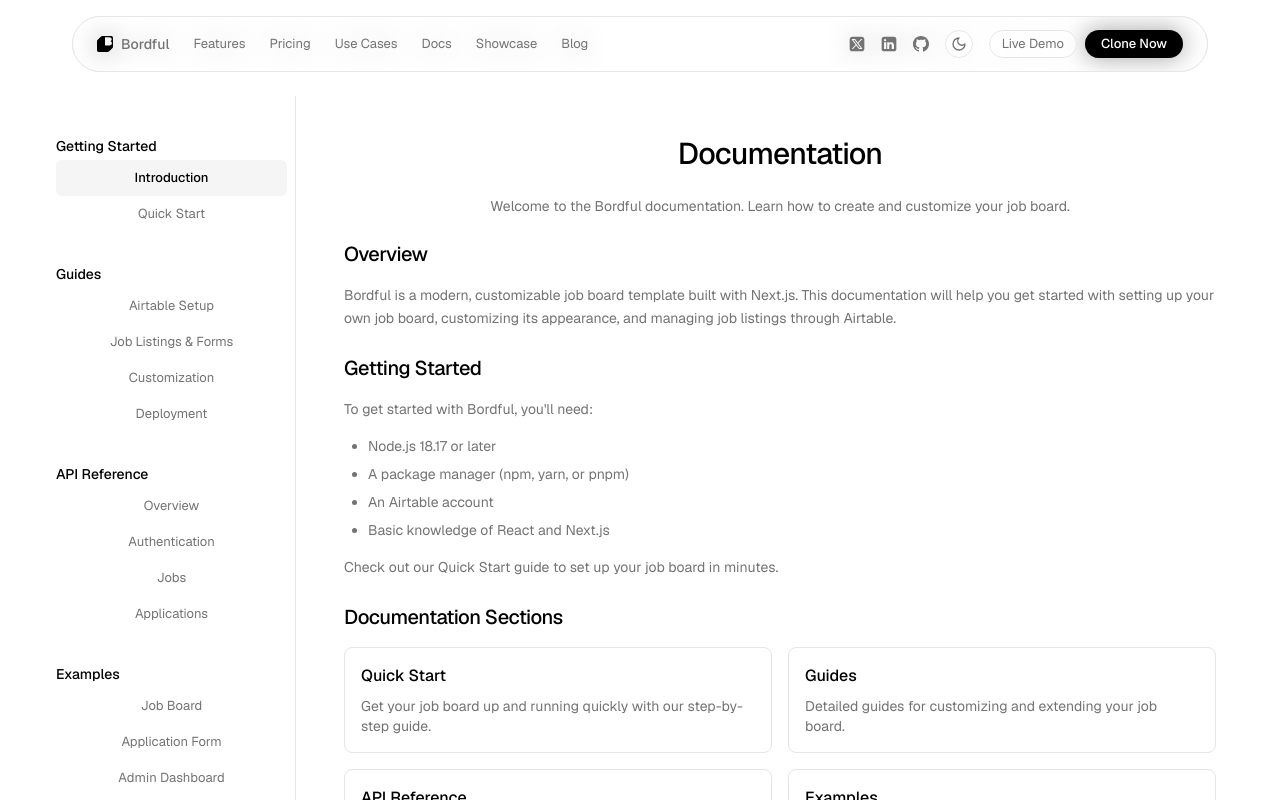
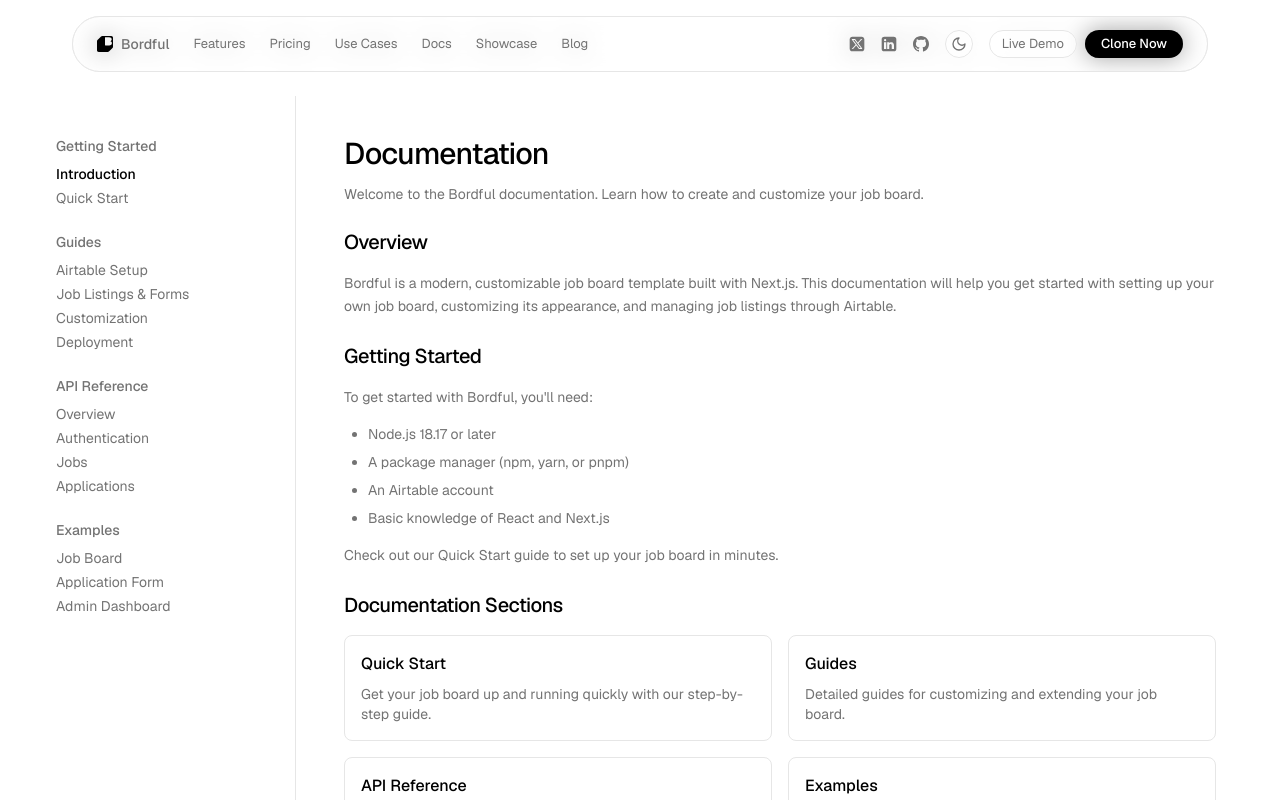
Before and after one commit to craftyme/bordful-marketing, a Next.js app: page /docs in a window 1280 px wide. Shown: the top 800 px of the page. Built offline with nearby package versions, Linux system fonts and the light colour scheme.

Commit message:
docs sidebar improvements

```diff
--- a/app/docs/page.tsx
+++ b/app/docs/page.tsx
@@ -1,12 +1,15 @@
-import { SectionHeader } from "@/components/ui/section-header";
-
 export default function DocsPage() {
   return (
     <div className="space-y-6">
-      <SectionHeader
-        title="Documentation"
-        description="Welcome to the Bordful documentation. Learn how to create and customize your job board."
-      />
+      <div>
+        <h1 className="mb-3 text-2xl font-medium tracking-tight sm:text-3xl">
+          Documentation
+        </h1>
+        <p className="text-sm text-muted-foreground text-balance max-w-[750px]">
+          Welcome to the Bordful documentation. Learn how to create and
+          customize your job board.
+        </p>
+      </div>
 
       <div className="space-y-4">
         <h2 className="text-xl font-medium tracking-tight">Overview</h2>
--- a/components/docs/sidebar-nav.tsx
+++ b/components/docs/sidebar-nav.tsx
@@ -86,24 +86,25 @@
   return (
     <div className="w-full">
       {items.map((section) => (
-        <div key={section.title} className="pb-8">
-          <h4 className="mb-1 text-sm font-medium">{section.title}</h4>
-          <div className="grid grid-flow-row auto-rows-max text-sm">
+        <div key={section.title} className="mb-6">
+          <div className="mb-2 text-sm font-medium text-muted-foreground">
+            {section.title}
+          </div>
+          <nav className="space-y-1">
             {section.items.map((item) => (
               <CustomLink
                 key={item.href}
                 href={item.href}
                 variant="nav"
                 className={cn(
-                  "flex w-full items-center rounded-md p-2",
-                  pathname === item.href &&
-                    "bg-muted font-medium text-foreground"
+                  "block text-sm text-muted-foreground hover:text-foreground",
+                  pathname === item.href && "font-medium text-foreground"
                 )}
               >
                 {item.title}
               </CustomLink>
             ))}
-          </div>
+          </nav>
         </div>
       ))}
     </div>
```
